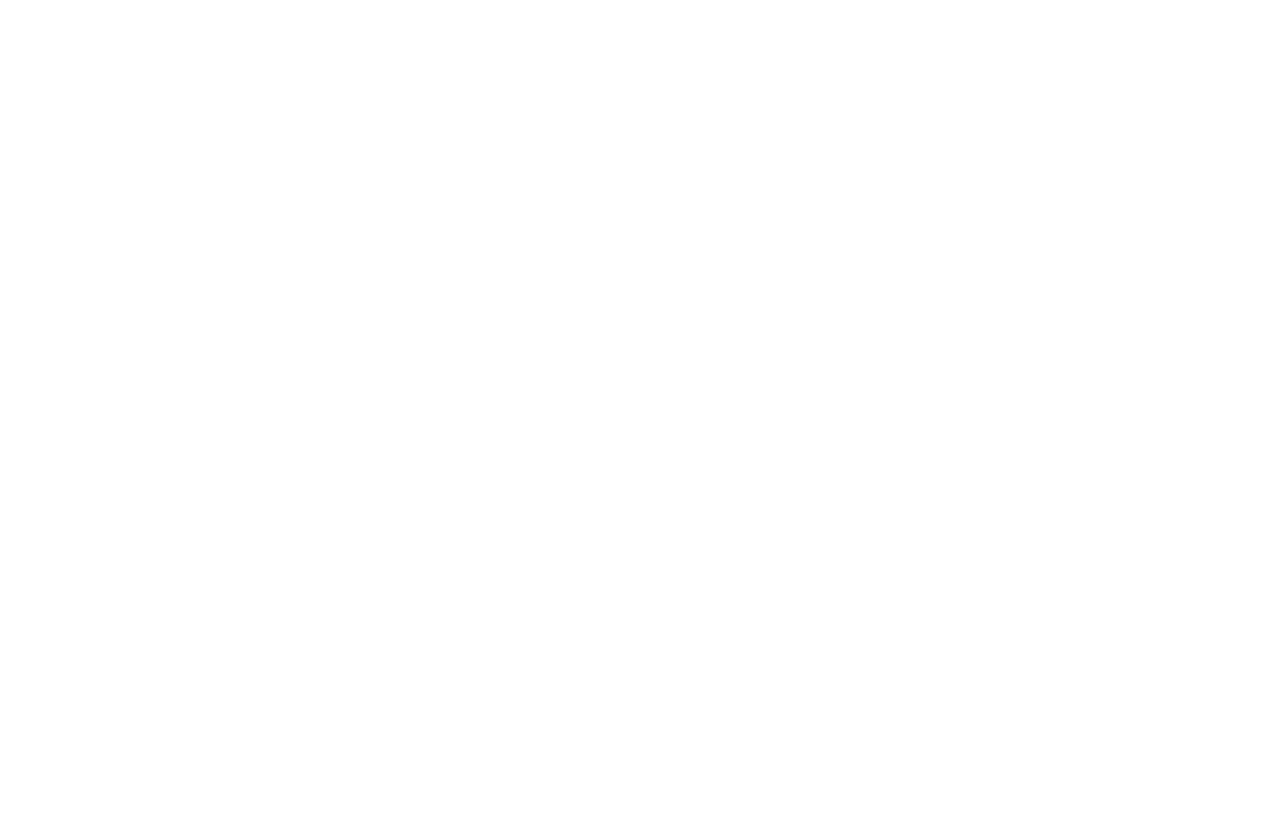
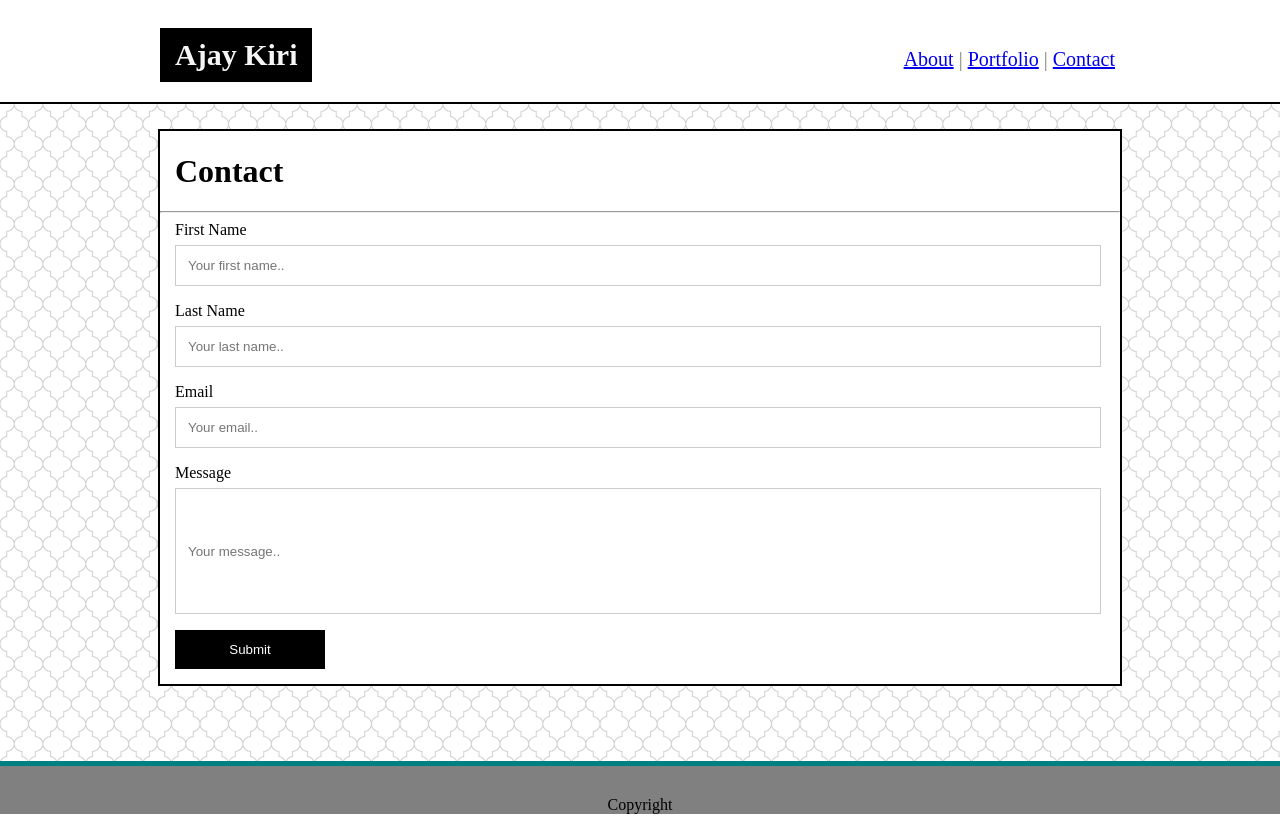
Before and after one commit to sahasra101/Basic-Portfolio, a plain HTML site: page contact.html in a window 1280 px wide. Before the commit the page ends 800 px from the top, so only its background shows below. Drawn offline with Linux system fonts and the light colour scheme.

Commit message:
contact form updated

```diff
--- a/assets/css/style.css
+++ b/assets/css/style.css
@@ -74,3 +74,56 @@ footer {
     padding-top: 30px;
     text-align: center
 }
+
+#contactName {
+    padding-left: 15px;
+    margin-bottom: 10px;
+}
+
+#myText {
+    margin-left: 15px;
+    width: 930px;
+}
+
+#contactEmail {
+    padding-left: 15px;
+}
+
+#contactMessage {
+    padding-left: 15px;
+}
+
+#myTextMessage {
+    margin-left: 15px;
+    width: 930px;
+    height: 100px;
+}
+
+#contactSubmitBtn {
+    padding-left: 15px;
+}
+
+label {
+    margin: 15px;
+}
+
+input[type=text], select, textarea {
+    width: 900px;
+    margin: 15px;
+    padding: 12px;
+    border: 1px solid #ccc;
+    margin-top: 6px;
+    margin-bottom: 16px;
+    resize: vertical;
+}
+
+input[type=submit] {
+    background-color: black;
+    margin-left: 15px;
+    margin-bottom: 15px;
+    width: 150px;
+    color: white;
+    padding: 12px 20px;
+    border: none;
+    cursor: pointer;
+  }
--- a/contact.html
+++ b/contact.html
@@ -1,12 +1,61 @@
 <!DOCTYPE html>
 <html lang="en">
+
 <head>
     <meta charset="UTF-8">
     <meta name="viewport" content="width=device-width, initial-scale=1.0">
     <meta http-equiv="X-UA-Compatible" content="ie=edge">
-    <title>Document</title>
+    <title>Basic Portfolio</title>
+    <link rel="stylesheet" type="text/css" href="assets/css/style.css">
 </head>
+
 <body>
+    <header>
+        <div class="headerDiv">
+            <h1 id="titleName">
+                Ajay Kiri
+            </h1>
+            <div class="navBarRight">
+                <p><a href="index.html">About</a> | <a href="portfolio.html">Portfolio</a> | <a
+                        href="contact.html">Contact</a>
+                </p>
 
+            </div>
+        </div>
+
+    </header>
+
+    <div class="container">
+        <div class=innerContainer>
+            <h1 id="containerTitle">
+                Contact
+            </h1>
+
+            <hr>
+
+            <label for="fname">First Name</label>
+            <input type="text" id="name" name="firstname" placeholder="Your first name..">
+
+            <label for="lname">Last Name</label>
+            <input type="text" id="lname" name="lastname" placeholder="Your last name..">
+
+            <label for="email">Email</label>
+            <input type="text" id="email" name="email" placeholder="Your email..">
+
+            <label for="message">Message</label>
+            <input type="text" id="message" name="message" placeholder="Your message.." style="height:100px">
+
+            <input type="submit" value="Submit">
+        </div>
+    </div>
+    </div>
+
+
+    <footer>
+        <div class="footerText">
+            Copyright
+        </div>
+    </footer>
 </body>
+
 </html>
```
